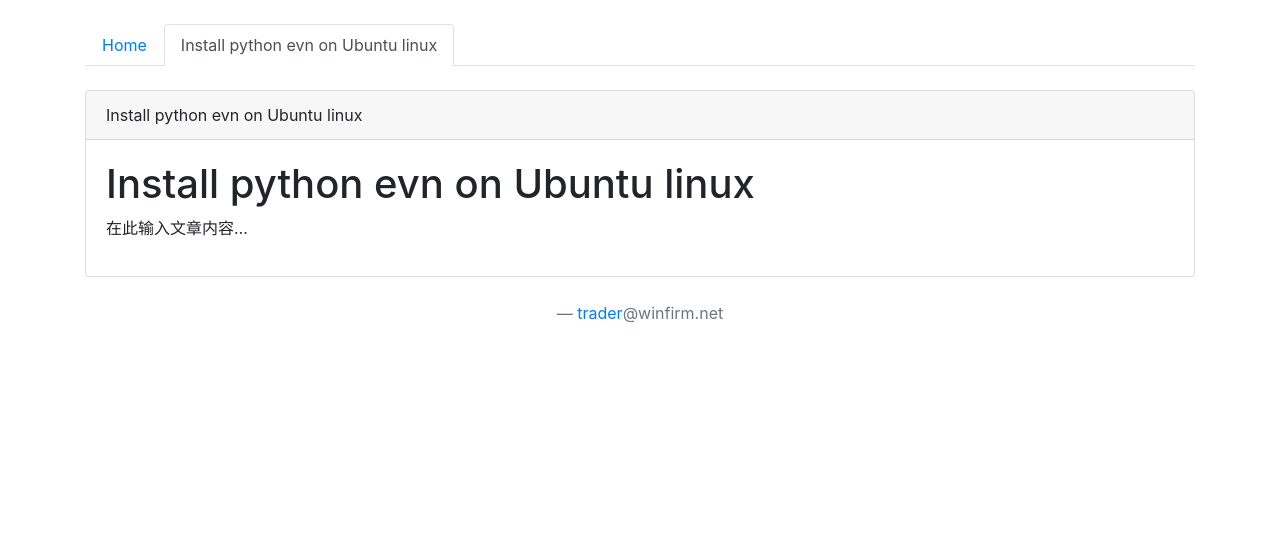
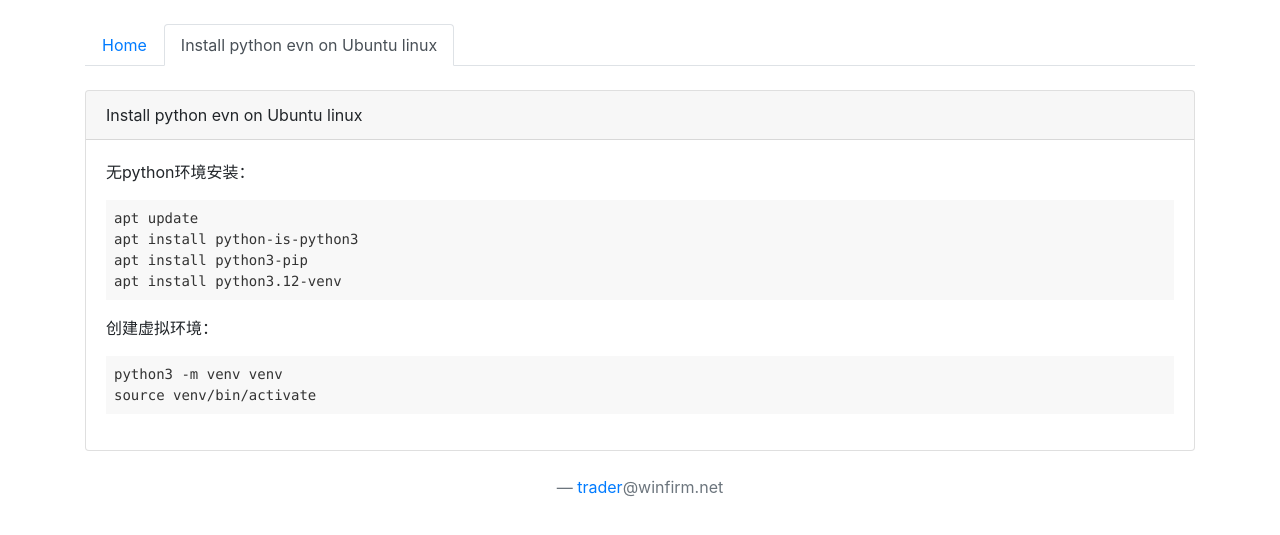
Before and after one commit to winfirm/blog, a Jekyll site: the page built from _posts/2026-07-10-install-python-evn-on-ubuntu-linux.md, in a window 1280 px wide. Shown: the top 535 px of the page. Built offline with Jekyll 4.4.1, drawn with Linux system fonts in a browser that asks for light colours.

Commit message:
Update post: 2026-07-10-install-python-evn-on-ubuntu-linux.md

````diff
--- a/_posts/2026-07-10-install-python-evn-on-ubuntu-linux.md
+++ b/_posts/2026-07-10-install-python-evn-on-ubuntu-linux.md
@@ -3,7 +3,16 @@ title: Install python evn on Ubuntu linux
 date: 2026-07-10
 layout: post
 ---
+无python环境安装：
+```
+apt update
+apt install python-is-python3
+apt install python3-pip
+apt install python3.12-venv
+```
 
-# Install python evn on Ubuntu linux
-
-在此输入文章内容...
+创建虚拟环境：
+```
+python3 -m venv venv
+source venv/bin/activate
+```
````
